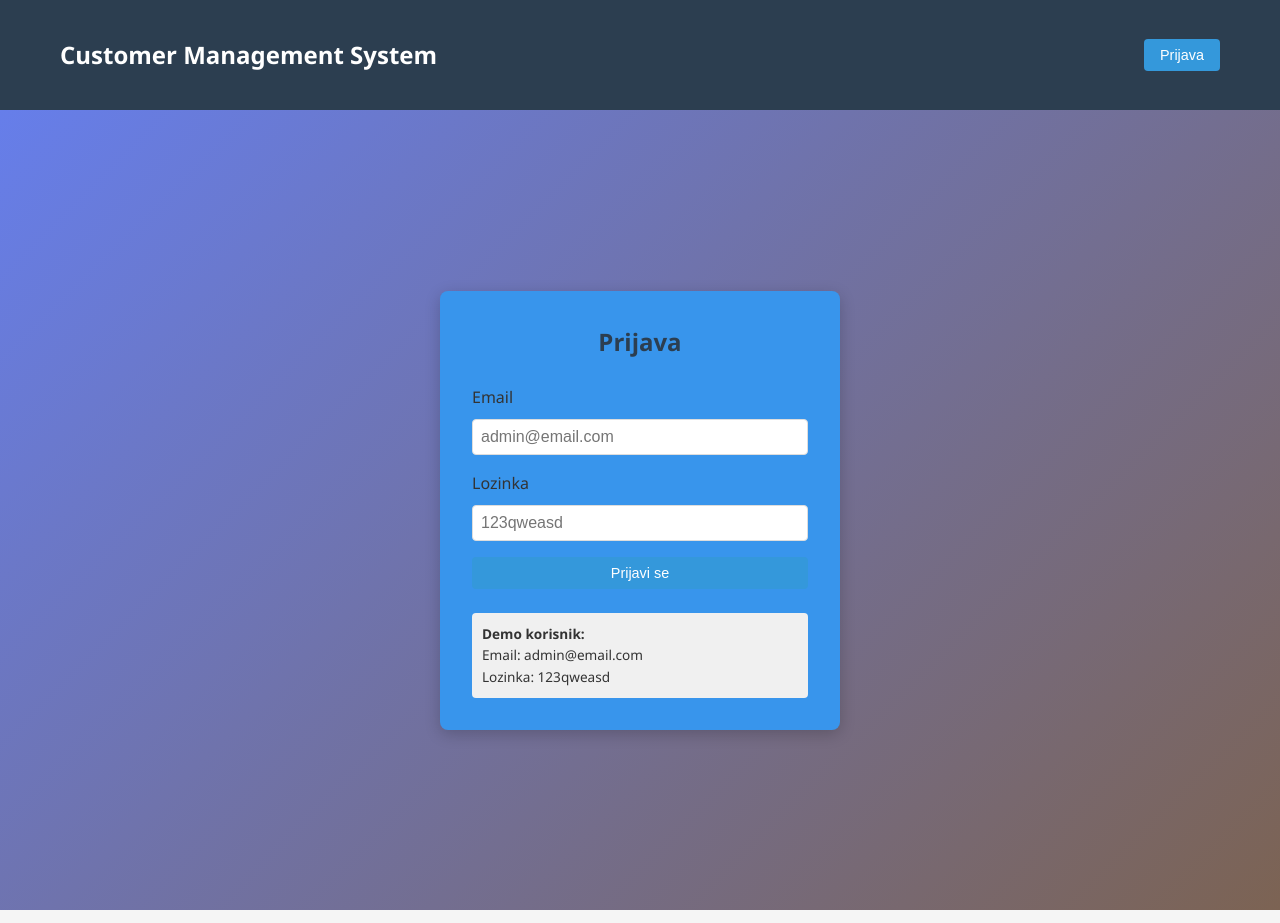
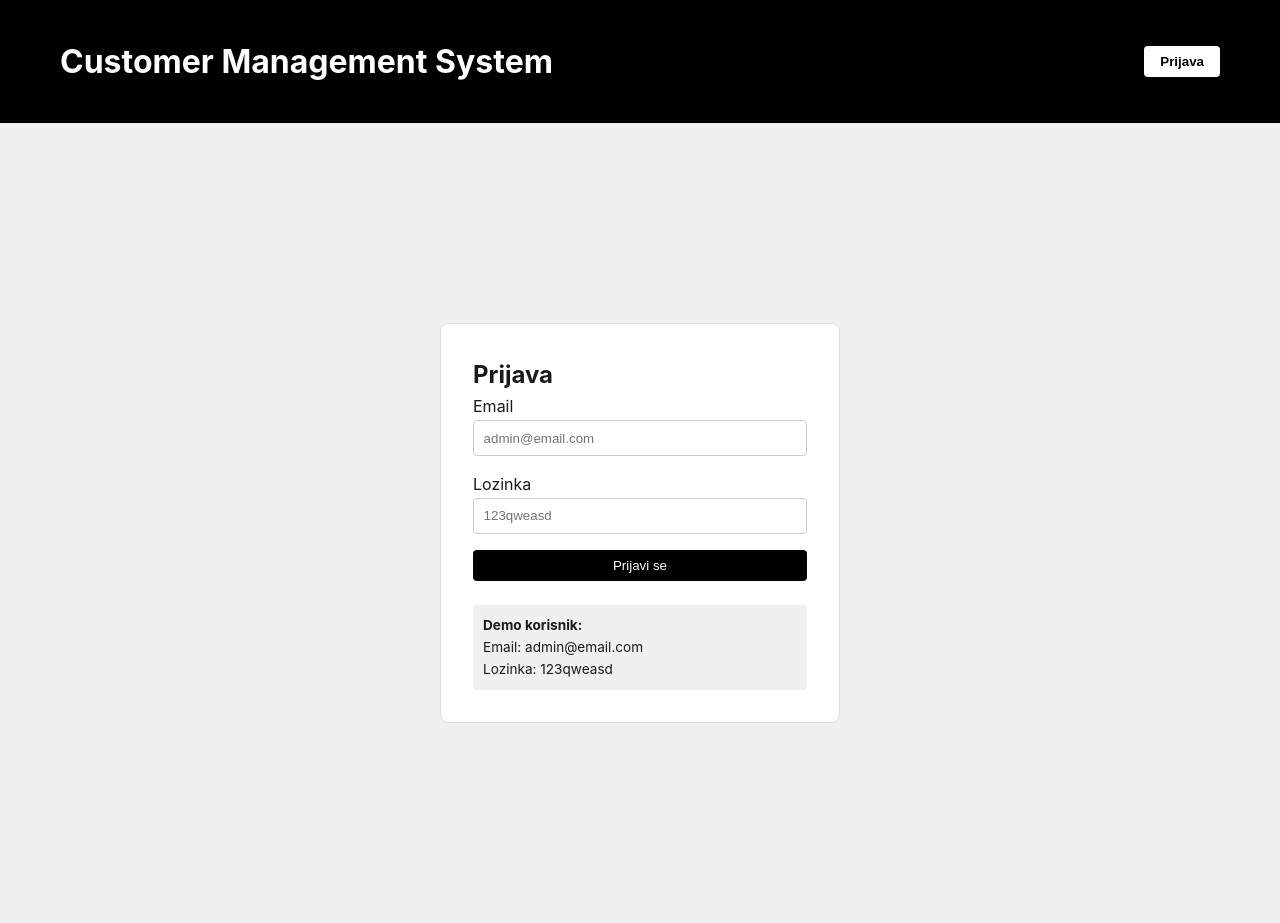
Before and after one commit to mislavcupic/project_acss, a React (Vite) app in the folder customer-management-app/: page /login in a window 1280 px wide. Built offline with nearby package versions, Linux system fonts and the light colour scheme.

Commit message:
preinaka css stilova

```diff
--- a/customer-management-app/src/components/Header.jsx
+++ b/customer-management-app/src/components/Header.jsx
@@ -2,6 +2,7 @@ import { Link } from 'react-router-dom';
 import { useAuth } from '../context/AuthContext';
 import { ThemeContext } from '../context/ThemeContext';
 import { useContext } from 'react';
+
 const Header = () => {
   const { isAuthenticated, user, logout } = useAuth();
   const { toggleTheme } = useContext(ThemeContext);
--- a/customer-management-app/src/styles.css
+++ b/customer-management-app/src/styles.css
@@ -1,3 +1,4 @@
+/* Reset */
 * {
   margin: 0;
   padding: 0;
@@ -5,9 +6,10 @@
 }
 
 body {
-  font-family: 'Segoe UI', Tahoma, Geneva, Verdana, sans-serif;
-  background: #f5f5f5;
-  color: #333;
+  font-family:
+    -apple-system, BlinkMacSystemFont, "Segoe UI", Roboto, sans-serif;
+  background: #ffffff;
+  color: #1a1a1a;
   line-height: 1.6;
 }
 
@@ -16,73 +18,54 @@ body {
   margin: 0 auto;
   padding: 20px;
 }
-/*Theme*/
 
 /* Header */
 .header {
-  background: #2c3e50;
-  color: white;
+  background: #000000;
+  color: #ffffff;
   padding: 1rem 0;
-  box-shadow: 0 2px 4px rgba(0,0,0,0.1);
+  box-shadow: 0 1px 3px rgba(0, 0, 0, 0.1);
 }
-
 .header-content {
   display: flex;
   justify-content: space-between;
   align-items: center;
 }
-
-.header h1 {
-  font-size: 1.5rem;
-}
-
 .header button {
-  background: #3498db;
-  color: white;
+  background: #ffffff;
+  color: #000000;
   border: none;
   padding: 0.5rem 1rem;
   border-radius: 4px;
   cursor: pointer;
-}
-
-.header button:hover {
-  background: #2980b9;
+  font-weight: 600;
 }
 
 /* Table */
 .table-container {
   background: white;
+  border: 1px solid #eee;
   border-radius: 8px;
-  box-shadow: 0 2px 8px rgba(0,0,0,0.1);
   overflow: hidden;
   margin: 20px 0;
 }
-
 table {
   width: 100%;
   border-collapse: collapse;
 }
-
-th, td {
-  padding: 12px;
+th,
+td {
+  padding: 16px;
   text-align: left;
-  border-bottom: 1px solid #ddd;
+  border-bottom: 1px solid #eee;
 }
-
 th {
-  background: #34495e;
-  color: white;
+  background: #f8f8f8;
+  color: #000;
   font-weight: 600;
-  cursor: pointer;
-  user-select: none;
 }
-
-th:hover {
-  background: #2c3e50;
-}
-
 tr:hover {
-  background: #f8f9fa;
+  background: #f9f9f9;
 }
 
 /* Buttons */
@@ -91,82 +74,36 @@ button {
   border: none;
   border-radius: 4px;
   cursor: pointer;
-  font-size: 0.9rem;
-  transition: all 0.3s;
+  transition: 0.2s;
 }
-
 .btn-primary {
-  background: #3498db;
-  color: white;
+  background: #000;
+  color: #fff;
 }
-
-.btn-primary:hover {
-  background: #2980b9;
+.btn-success {
+  background: #333;
+  color: #fff;
 }
-
-.btn-success {
-  background: #27ae60;
-  color: white;
+.btn-danger {
+  background: #fff;
+  color: #000;
+  border: 1px solid #000;
 }
-
-.btn-success:hover {
-  background: #229954;
-}
-
-.btn-warning {
-  background: #f39c12;
-  color: white;
-}
-
-.btn-warning:hover {
-  background: #e67e22;
-}
-
-.btn-danger {
-  background: #e74c3c;
-  color: white;
-}
-
-.btn-danger:hover {
-  background: #c0392b;
-}
-
 .btn-small {
   padding: 0.3rem 0.6rem;
   font-size: 0.85rem;
-  margin: 0 2px;
 }
 
 /* Form */
 .form-group {
   margin-bottom: 1rem;
 }
-
-.form-group label {
-  display: block;
-  margin-bottom: 0.5rem;
-  font-weight: 500;
-}
-
 .form-group input,
 .form-group select {
   width: 100%;
-  padding: 0.5rem;
-  border: 1px solid #ddd;
+  padding: 0.6rem;
+  border: 1px solid #ccc;
   border-radius: 4px;
-  font-size: 1rem;
-}
-
-.form-group input:focus,
-.form-group select:focus {
-  outline: none;
-  border-color: #3498db;
-}
-
-.error {
-  color: #e74c3c;
-  font-size: 0.875rem;
-  margin-top: 0.25rem;
 }
 
 /* Modal */
@@ -176,31 +113,18 @@ button {
   left: 0;
   right: 0;
   bottom: 0;
-  background: rgba(0,0,0,0.5);
+  background: rgba(0, 0, 0, 0.6);
   display: flex;
   align-items: center;
   justify-content: center;
   z-index: 1000;
 }
-
 .modal {
   background: white;
   padding: 2rem;
   border-radius: 8px;
   max-width: 600px;
   width: 90%;
-  max-height: 90vh;
-  overflow-y: auto;
-}
-
-.modal h2 {
-  margin-bottom: 1.5rem;
-}
-
-.modal-actions {
-  display: flex;
-  gap: 1rem;
-  margin-top: 1.5rem;
 }
 
 /* Controls */
@@ -208,20 +132,12 @@ button {
   display: flex;
   gap: 1rem;
   margin: 20px 0;
-  align-items: center;
-  flex-wrap: wrap;
 }
-
-.search-box {
-  flex: 1;
-  min-width: 200px;
-}
-
 .search-box input {
+  padding: 0.5rem;
+  border: 1px solid #ccc;
+  border-radius: 4px;
   width: 100%;
-  padding: 0.5rem;
-  border: 1px solid #ddd;
-  border-radius: 4px;
 }
 
 /* Pagination */
@@ -231,36 +147,7 @@ button {
   align-items: center;
   margin: 20px 0;
   padding: 1rem;
-  background: white;
-  border-radius: 8px;
-}
-
-.pagination-buttons {
-  display: flex;
-  gap: 0.5rem;
-}
-
-.pagination button {
-  padding: 0.5rem 1rem;
-}
-
-.pagination button:disabled {
-  opacity: 0.5;
-  cursor: not-allowed;
-}
-
-.pagination select {
-  padding: 0.5rem;
-  border: 1px solid #ddd;
-  border-radius: 4px;
-}
-
-/* Loading */
-.loading {
-  text-align: center;
-  padding: 2rem;
-  font-size: 1.2rem;
-  color: #7f8c8d;
+  border-top: 1px solid #eee;
 }
 
 /* Login */
@@ -269,85 +156,43 @@ button {
   justify-content: center;
   align-items: center;
   min-height: 100vh;
-  background: linear-gradient(135deg, #667eea 0%, #7c6353 100%);
+  background: #f0f0f0;
 }
-
 .login-box {
-  background: rgb(56, 149, 236);
+  background: white;
   padding: 2rem;
+  border: 1px solid #ddd;
   border-radius: 8px;
-  box-shadow: 0 4px 16px rgba(0,0,0,0.2);
   width: 100%;
   max-width: 400px;
 }
 
-.login-box h2 {
-  margin-bottom: 1.5rem;
-  text-align: center;
-  color: #2c3e50;
+/* Dark Mode */
+body.dark {
+  background: #000000;
+  color: #e0e0e0;
 }
-
-/* Action buttons in table */
-.action-buttons {
-  display: flex;
-  gap: 0.25rem;
+body.dark .header {
+  background: #111;
 }
-
-/* Responsive */
-@media (max-width: 768px) {
-  table {
-    font-size: 0.875rem;
-  }
-
-  th, td {
-    padding: 8px;
-  }
-
-  .controls {
-    flex-direction: column;
-    align-items: stretch;
-  }
-
-  .pagination {
-    flex-direction: column;
-    gap: 1rem;
-  }
-}
-
-/* --- DARK MODE DODATAK --- */
-body.dark {
-  background: #1a1a1a;
-  color: #f5f5f5;
-}
-
-body.dark .header {
-  background: #000;
-}
-
 body.dark .table-container,
 body.dark .modal,
-body.dark .login-box,
-body.dark .pagination {
-  background: #2d2d2d;
-  color: #ffffff;
+body.dark .login-box {
+  background: #0a0a0a;
+  border: 1px solid #222;
+  color: #ccc;
 }
-
 body.dark th {
-  background: #444;
+  background: #1a1a1a;
+  color: #fff;
 }
-
 body.dark tr:hover {
-  background: #3d3d3d;
+  background: #111;
 }
-
-body.dark td {
-  border-bottom-color: #444;
-}
-
 body.dark .form-group input,
 body.dark .form-group select,
 body.dark .search-box input {
-  background: #3d3d3d;
-  border-color: #555;
+  background: #111;
+  border-color: #333;
   color: #fff;
 }
```
